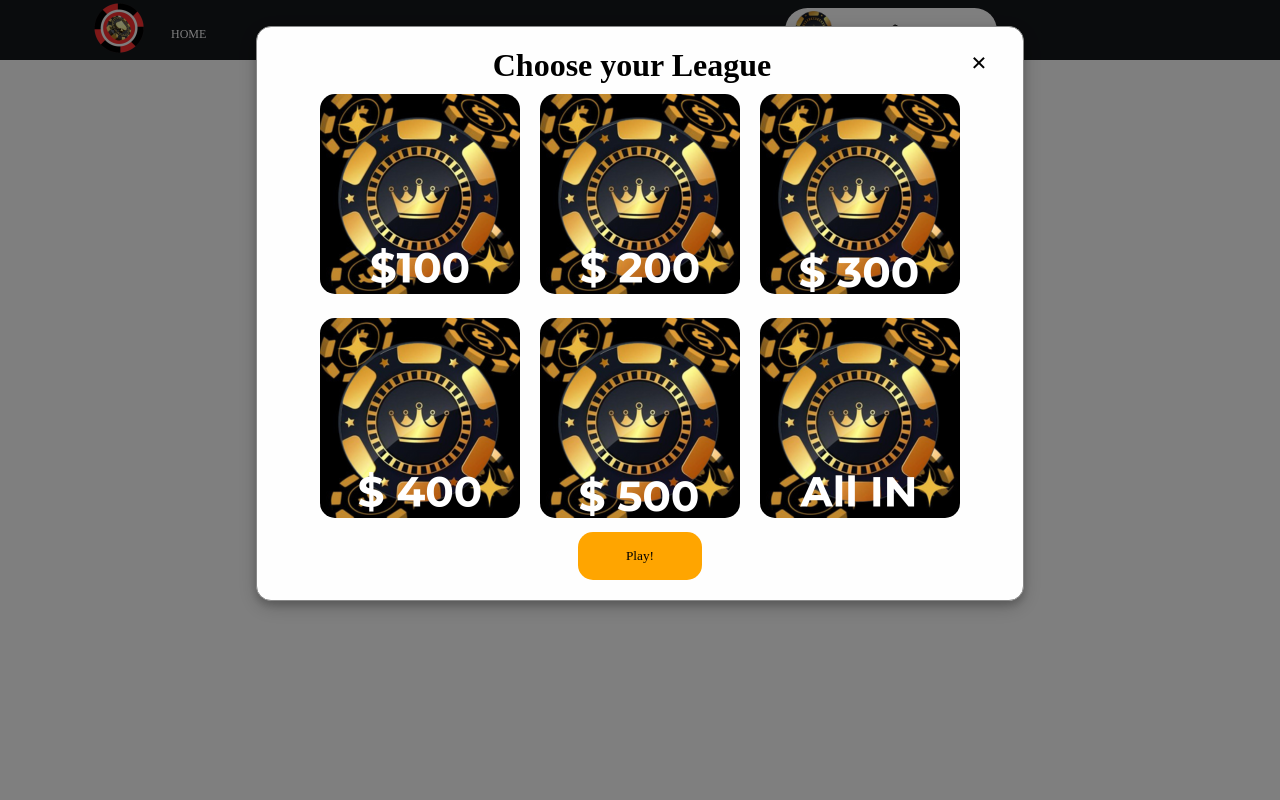
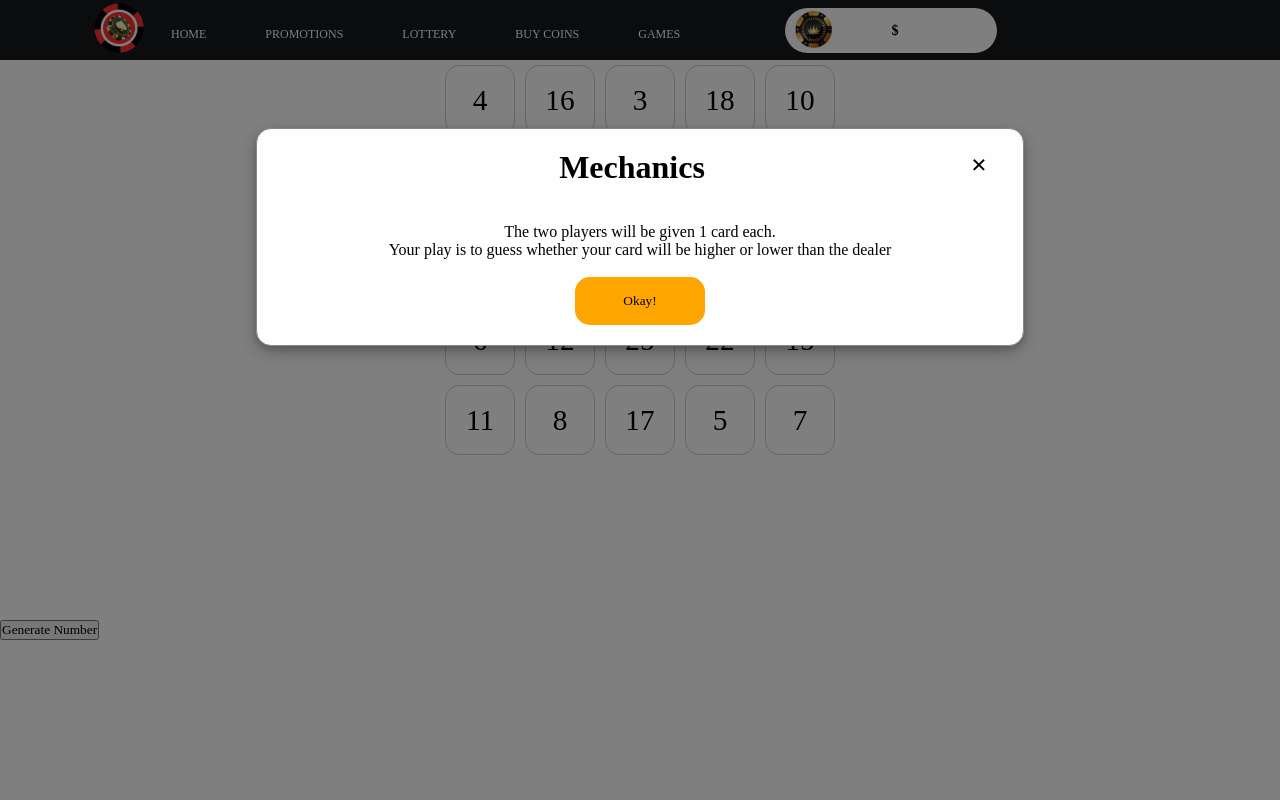
Before and after one commit to notmhyk/Fortune-Casino-Finals, a Flask app: template templates/games/bingo.html in a window 1280 px wide. Run offline with Flask 3, Linux system fonts and the light colour scheme; the template is opened without the code that fills it, so the values that code supplies are empty.

Commit message:
20 games complete

```diff
--- a/app.py
+++ b/app.py
@@ -329,7 +329,7 @@ def bingo():
     user_data = session['user']
     user = User.query.get(user_data['id'])
     print(user_data)
-    return render_template('games/bingi.html', user=user.to_dict())
+    return render_template('games/bingo.html', user=user.to_dict())
 
 @app.route("/game-whack-a-mole")
 @login_required
--- a/static/script.js
+++ b/static/script.js
@@ -667,6 +667,8 @@ function openPopUpBet(game) {
 
         //create blocks
         createBlocks();
+    } else if (game == 'bingo') {
+        startTimer();
     }
     document.getElementById("popUp-bet").style.display = "block";
     document.getElementById("mechanics").style.display = "block";
--- a/templates/games/bingo.html
+++ b/templates/games/bingo.html
@@ -19,49 +19,65 @@
             </tr>
         </table>
     </div>
+
+    <div class="number-display">
+        <button id="generateNumberButton">Generate Number</button>
+        <p id="generatedNumber"></p>
+    </div>
+
     <div id="popUp" class="popup-game">
         <div class="popup-content-game">
-            <span class="close-game" onclick="closePopUpGame()">&times;</span>
+            <span class="close-game" onclick="onClickExit()">&times;</span>
             <h1 id="mechanics">Mechanics <br> <br></h1>
             <p id="instruction">The two players will be given 1 card each. <br> Your play is to guess whether your card will be higher or lower than the dealer <br> <br></p>
-            <button id="play-the-game" onclick="closePopUpGame()">Okay!</button>
+            <button id="play-the-game" onclick="openPopUpBet('bingo')">Okay!</button>
         </div>
     </div>
 
     <div id="popUp-bet" class="popup-bet">
         <div class="popup-content-bet">
-            <span class="close-bet" onclick="closePopUpBet()">&times;</span>
+            <span class="close-bet" onclick="onClickExit()">&times;</span>
             <h1 id="mechanics">Choose your League</h1>
             <div id="bet-wrapper" class="bet-wrapper">
                 <div class="bet-container">
-                    <img src="static/images/100-bet.png" onclick="(onClickBet(100))" alt="">
+                    <img src="static/images/100-bet.png" onclick="(onClickBet(100, this.src))" alt="">
                 </div>
                 <div class="bet-container">
-                    <img src="static/images/200-bet.png" onclick="(onClickBet(200))" alt="">
+                    <img src="static/images/200-bet.png" onclick="(onClickBet(200, this.src))" alt="">
                 </div>
                 <div class="bet-container">
-                    <img src="static/images/300-bet.png" onclick="(onClickBet(300))" alt="">
+                    <img src="static/images/300-bet.png" onclick="(onClickBet(300, this.src))" alt="">
                 </div>
                 <div class="bet-container">
-                    <img src="static/images/400-bet.png" onclick="(onClickBet(400))" alt="">
+                    <img src="static/images/400-bet.png" onclick="(onClickBet(400, this.src))" alt="">
                 </div>
                 <div class="bet-container">
-                    <img src="static/images/500-bet.png" onclick="(onClickBet(500))" alt="">
+                    <img src="static/images/500-bet.png" onclick="(onClickBet(500, this.src))" alt="">
                 </div>
                 <div class="bet-container">
-                    <img src="static/images/all-in-bet.png" onclick="(onClickBet('all-in'))" alt="">
+                    <img src="static/images/all-in-bet.png" onclick="(onClickBet('all-in', this.src))" alt="">
                 </div>
             </div>
-            <button id="play-the-game" onclick="closePopUpBet()">Play!</button>
+            <!-- <button id="play-the-game" onclick="closePopUpBet()">Play!</button> -->
         </div>
+    </div>
+
+    <div class="bet-user">
+        <h1>Your Bet: <span id="user-bet"></span></h1>
+        <img src="" alt="" id="bet-img">
+        <h2 id="change-bet">Good Luck!</h2>
     </div>
 </body>
 <script>
     window.onload = function() {
-    openPopUpBet();
+        openPopUpGame();
+        // generateBingoBoard();
+
     }
     const table = document.querySelector("#tblBingo")
     const letter = document.querySelectorAll(".letters-bingo")
+    const generateNumberButton = document.querySelector("#generateNumberButton");
+    const generatedNumberDisplay = document.querySelector("#generatedNumber");
 
     const winningPositions = [
         [0, 1, 2, 3, 4],
@@ -115,11 +131,19 @@
             iterator++;
         }
     }
+    let allowedNumber = null;
+
+    generateNumberButton.addEventListener("click", () => {
+        allowedNumber = arr[Math.floor(Math.random() * arr.length)];
+        generatedNumberDisplay.textContent = "Generated Number: " + allowedNumber;
+    });
 
     const cell = document.querySelectorAll(".main-table-cell");
     let winningIterator = 0
     cell.forEach(e => {
         e.addEventListener("click", () => {
+            // e.classList.add("strickout");
+            if (parseInt(e.id) === allowedNumber) {
                 e.classList.add("strickout");
 
                 if(matchWin()) {
@@ -127,12 +151,34 @@
 
                     winningIterator++;
                     if(winningIterator === 5) {
+                        addBetToBalance(amountBet);
+                        clearTimeout(timer);
                         alert('B I N G O')
+                        setTimeout(() => {
                             location.reload();
+                        },1000);
                     }
                 }
-        })
-    })
+            }
+        });
+    });
+    // Timer function
+    const timeLimit = 120000; // 1 minute in milliseconds
+    let timer;
+
+    function startTimer() {
+        timer = setTimeout(() => {
+            deductBetFromBalance(amountBet);
+            alert('Time is up!');
+            setTimeout(() => {
+                location.reload();
+            },1000);
+            // Add your if statement here
+        }, timeLimit);
+    }
+
+    // Call the startTimer function when the page loads
+    // window.onload = startTimer;
 
     function matchWin() {
         const cell = document.querySelectorAll(".main-table-cell");
--- a/templates/games/whack-a-mole.html
+++ b/templates/games/whack-a-mole.html
@@ -96,10 +96,12 @@
     if (this == currMoleTile) {
         score += 10;
         document.getElementById("score").innerText = score.toString();
+        addBetToBalance(10);
     }
     else if (this == currPlantTile) {
         document.getElementById("score").innerText = "GAME OVER: " + score.toString();
         gameOver = true;
+        deductBetFromBalance(score + 50);
     }
     }
 </script>
```
Also changed, not shown: instance/database.db. Lines whose indentation alone changed are shown as unchanged.
